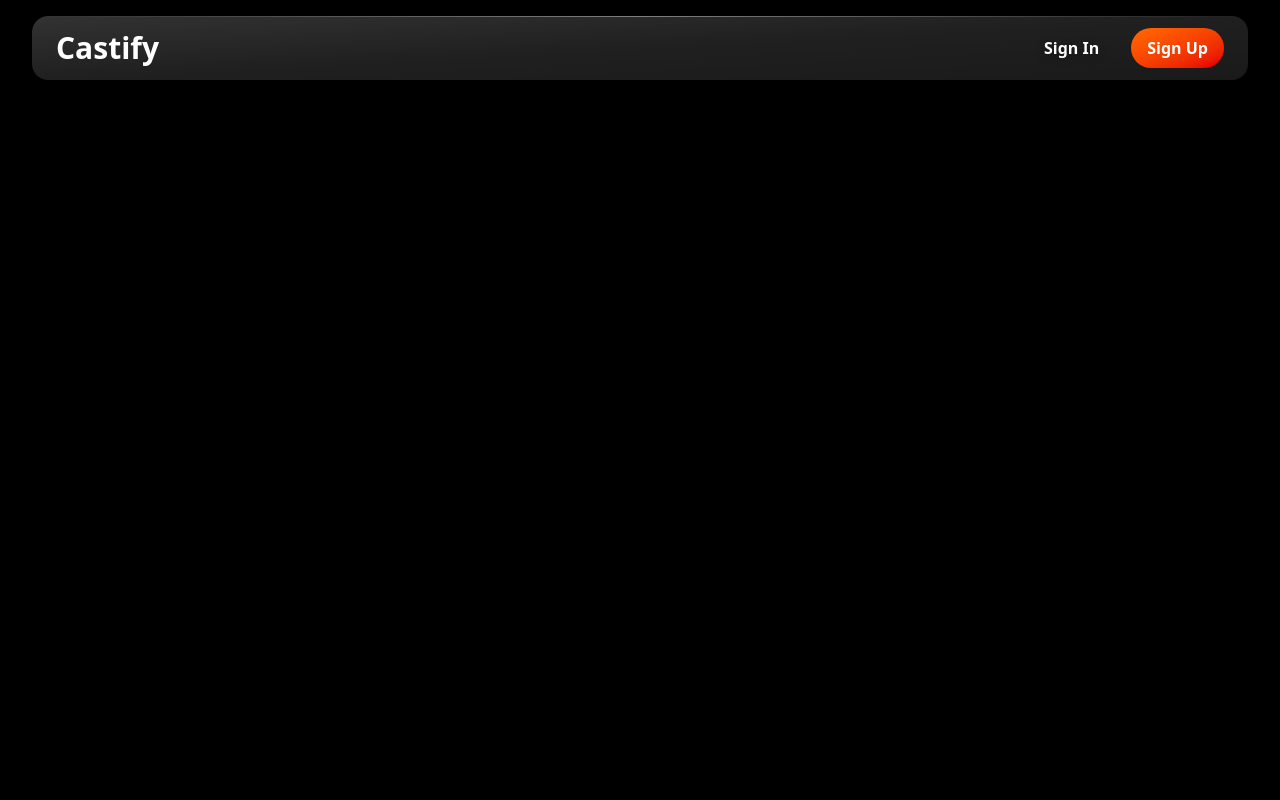
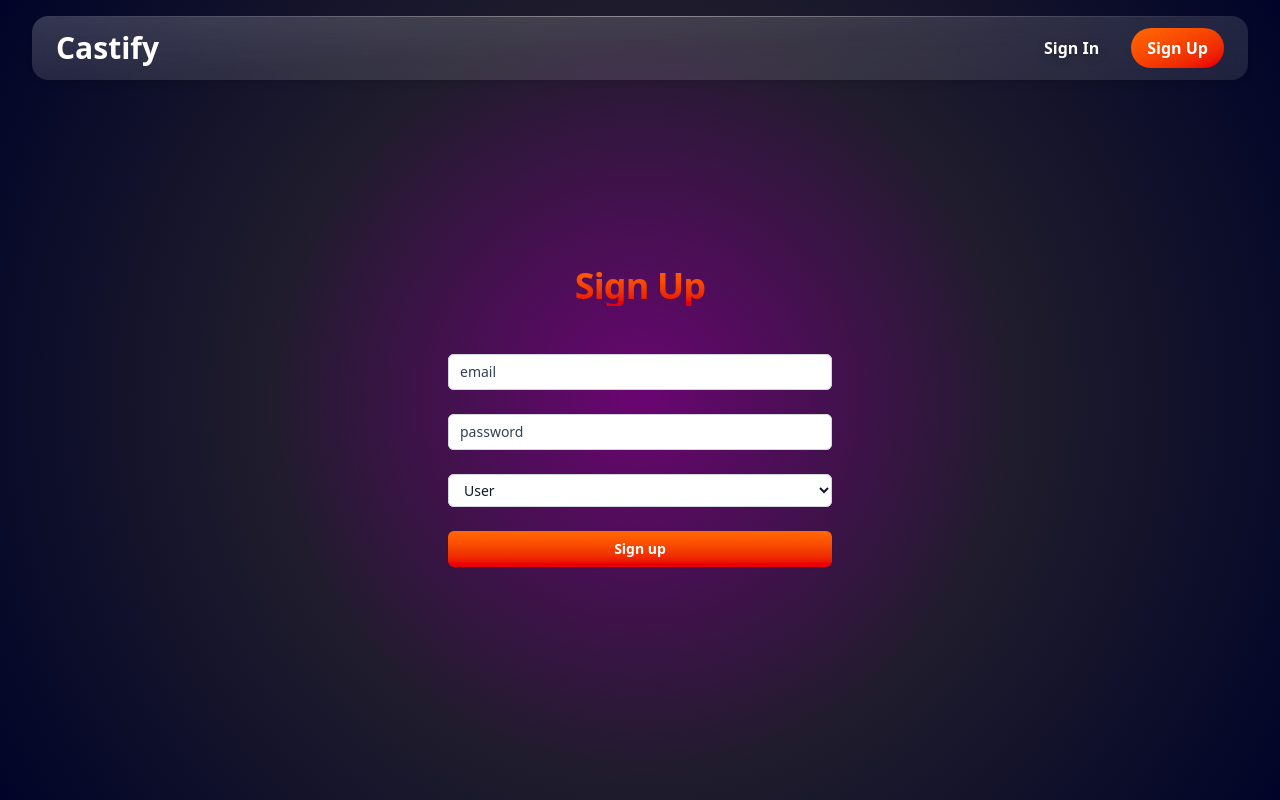
Before and after one commit to 22kartikeya/castify, a React (Vite) app in the folder client/: page /signup in a window 1280 px wide. Built offline with nearby package versions, Linux system fonts and the light colour scheme; no server answers.

Commit message:
fix: client signup

```diff
--- a/client/src/App.tsx
+++ b/client/src/App.tsx
@@ -3,7 +3,7 @@ import "./App.css";
 import { Landing } from "./pages/Landing";
 import Login from "./pages/Login";
 import { Navbar } from "./components/Navbar";
-import { Signup } from "./pages/Signup";
+import Signup from "./pages/Signup"
 import { AdminDashboard } from "./pages/AdminDashboard";
 import { UserDashboard } from "./pages/UserDashboard";
 import { EmployeeDashboard } from "./pages/EmployeeDashboard";
--- a/client/src/components/AuthRoutes.tsx
+++ b/client/src/components/AuthRoutes.tsx
@@ -1,10 +1,6 @@
 import { Navigate } from "react-router-dom";
 import { useAuthStore } from "../store/useAuthStore"
-
-interface AuthRouteProps {
-    children: React.ReactNode;
-    requiredRole?: 'user' | 'admin' | 'employee'
-};
+import type { AuthRouteProps } from "../types";
 
 export const AuthRoutes = ({children, requiredRole}: AuthRouteProps) => {
     // primitive selectors are being used here to avoid re-renders
--- a/client/src/components/DashboardHeader.tsx
+++ b/client/src/components/DashboardHeader.tsx
@@ -10,9 +10,9 @@ export const DashboardHeader = ({
   return (
     <header className="fixed top-0 left-0 w-full z-50 py-3">
       <nav className="max-w-[85rem] mx-auto px-4 flex items-center justify-between">
-        <a className="text-3xl font-bold text-white" href="#">
+        <div className="text-3xl font-bold text-white">
           Castify
-        </a>
+        </div>
         <div className="hidden sm:flex gap-5 mt-0 text-white">
           <span>Account:</span>
           {email}
--- a/client/src/components/ui/Loading.tsx
+++ b/client/src/components/ui/Loading.tsx
@@ -1,6 +1,4 @@
-type LoadingProp = {
-  text?: string
-}
+import type { LoadingProp } from "../../types";
 
 export const Loading = ({text} : LoadingProp) => {
     return (
--- /dev/null
+++ b/client/src/lib/signup.schema.ts
@@ -0,0 +1,9 @@
+import {z} from 'zod';
+
+export const signupSchema = z.object({
+    email: z.email(),
+    password: z.string().min(4, {message: "Password is too short"}).max(128, {message: "Password is too long"}),
+    role: z.enum(["admin", "user", "employee"])
+});
+
+export type SignupType = z.infer<typeof signupSchema>;
--- a/client/src/pages/Login.tsx
+++ b/client/src/pages/Login.tsx
@@ -55,7 +55,6 @@ const Login = () => {
   };
 
   return (
-    <>
     <div className="min-h-screen bg-[radial-gradient(circle_at_center,_#6a0572,_#1f1c2c,_#000428)] flex  flex-1 flex-col justify-center px-6 py-12 lg:px-8">
       <div className="sm:mx-auto sm:w-full sm:max-w-sm">
         <h2 className="mt-8 text-center text-4xl font-bold tracking-tight bg-gradient-to-b from-orange-500 to-red-600 bg-clip-text text-transparent">
@@ -107,7 +106,7 @@ const Login = () => {
               className="flex w-full justify-center rounded-md bg-gradient-to-b from-orange-500 to-red-600 px-3 py-1.5 text-sm/6 font-semibold text-white shadow-xs cursor-pointer transition-all duration-300 hover:from-amber-400 hover:to-orange-500"
               disabled={isSubmitting}
             >
-                {isSubmitting ? <Loading/> : "Log In"}
+              {isSubmitting ? <Loading /> : "Log In"}
             </button>
             {errors.root && (
               <div className="text-red-500 text-sm mt-1">
@@ -128,7 +127,6 @@ const Login = () => {
         </p>
       </div>
     </div>
-    </>
   );
 };
 
--- a/client/src/pages/Signup.tsx
+++ b/client/src/pages/Signup.tsx
@@ -1,5 +1,136 @@
-export const Signup = () => {
-    return (
-        <div></div>
-    )
-}
+import { useNavigate } from "react-router-dom";
+import { useForm, type SubmitHandler } from "react-hook-form";
+import { zodResolver } from "@hookform/resolvers/zod";
+import axios from "axios";
+import { useAuthStore } from "../store/useAuthStore";
+import { Loading } from "../components/ui/Loading";
+import { base_backend_url } from "../config";
+import { signupSchema, type SignupType } from "../lib/signup.schema";
+
+const Signup = () => {
+  const navigate = useNavigate();
+  const { setAuth } = useAuthStore();
+  const {
+    register,
+    handleSubmit,
+    setError,
+    formState: { errors, isSubmitting },
+  } = useForm<SignupType>({
+    resolver: zodResolver(signupSchema),
+    mode: "onChange",
+    defaultValues: {
+      email: "",
+      password: "",
+      role: "user"
+    },
+  });
+
+  const onSubmit: SubmitHandler<SignupType> = async (data: SignupType) => {
+    try {
+      await axios.post(
+        `${base_backend_url}/signup`,
+        data,
+        {
+          withCredentials: true,
+        }
+      );
+      const role = data.role;
+      setAuth(role, data.email);
+      switch (role) {
+        case "admin":
+          navigate("/AdminDashboard");
+          break;
+        case "employee":
+          navigate("/EmployeeDashboard");
+          break;
+        case "user":
+          navigate("/UserDashboard");
+          break;
+      }
+    } catch {
+      setError("root", {
+        message: "Invalid email or password",
+      });
+    }
+  };
+
+  return (
+    <div className="min-h-screen bg-[radial-gradient(circle_at_center,_#6a0572,_#1f1c2c,_#000428)] flex  flex-1 flex-col justify-center px-6 py-12 lg:px-8">
+      <div className="sm:mx-auto sm:w-full sm:max-w-sm">
+        <h2 className="mt-8 text-center text-4xl font-bold tracking-tight bg-gradient-to-b from-orange-500 to-red-600 bg-clip-text text-transparent">
+          Sign Up
+        </h2>
+      </div>
+
+      <div className="mt-10 sm:mx-auto sm:w-full sm:max-w-sm">
+        <form className="space-y-6" onSubmit={handleSubmit(onSubmit)}>
+          <div>
+            <div className="mt-2">
+              <input
+                {...register("email")}
+                type="email"
+                required
+                autoComplete="email"
+                placeholder="email"
+                className="block w-full rounded-md bg-white px-3 py-1.5 text-base font-medium text-gray-900 outline-1 -outline-offset-1 outline-gray-300 placeholder:text-slate-700 focus:outline-2 focus:-outline-offset-2 focus:outline-orange-500 sm:text-sm/6"
+              />
+              {errors.email && (
+                <div className="text-red-500 text-sm mt-1">
+                  *{errors.email.message}
+                </div>
+              )}
+            </div>
+          </div>
+
+          <div>
+            <div className="mt-2">
+              <input
+                {...register("password")}
+                type="password"
+                required
+                autoComplete="current-password"
+                placeholder="password"
+                className="block w-full rounded-md bg-white px-3 py-1.5 text-base font-medium text-gray-900 outline-1 -outline-offset-1 outline-gray-300 placeholder:text-slate-700 focus:outline-2 focus:-outline-offset-2 focus:outline-orange-500 sm:text-sm/6"
+              />
+              {errors.password && (
+                <div className="text-red-500 text-sm mt-1">
+                  *{errors.password.message}
+                </div>
+              )}
+            </div>
+          </div>
+          <div>
+            <div className="mt-2">
+              <select
+                {...register("role")}
+                required
+                className="block w-full rounded-md bg-white px-3 py-1.5 text-base font-medium text-gray-900 outline-1 -outline-offset-1 outline-gray-300 placeholder:text-slate-700 focus:outline-2 focus:-outline-offset-2 focus:outline-orange-500 sm:text-sm/6"
+              >
+                <option value="user">User</option>
+                <option value="admin">Admin</option>
+                <option value="employee">Employee</option>
+              </select>
+            </div>
+          </div>
+
+          <div>
+            <button
+              type="submit"
+              className="flex w-full justify-center rounded-md bg-gradient-to-b from-orange-500 to-red-600 px-3 py-1.5 text-sm/6 font-semibold text-white shadow-xs cursor-pointer transition-all duration-300 hover:from-amber-400 hover:to-orange-500"
+              disabled={isSubmitting}
+            >
+              {isSubmitting ? <Loading /> : "Sign up"}
+            </button>
+            {errors.root && (
+              <div className="text-red-500 text-sm mt-1">
+                *{errors.root.message}
+              </div>
+            )}
+          </div>
+        </form>
+      </div>
+    </div>
+  );
+};
+
+export default Signup;
--- a/client/src/pages/Unauthorized.tsx
+++ b/client/src/pages/Unauthorized.tsx
@@ -1,5 +1,28 @@
+import { useNavigate } from "react-router-dom";
+
 export const Unauthorized = () => {
-    return(
-        <div className="text-white text-8xl text-center mt-40">404 <br/> Page not found</div>
-    )
+    const navigate = useNavigate();
+    return (
+      <main className="grid min-h-screen place-items-center bg-[radial-gradient(circle_at_center,_#6a0572,_#1f1c2c,_#000428)]">
+        <div className="text-center">
+          <p className="sm:text-4xl text-2xl font-semibold bg-gradient-to-b from-orange-500 to-red-600 bg-clip-text text-transparent">
+            404
+          </p>
+          <h1 className="mt-4 text-5xl font-semibold tracking-tight text-balance bg-gradient-to-b from-white to-slate-400 bg-clip-text text-transparent sm:text-7xl">
+            Page not found
+          </h1>
+          <p className="mt-6 text-lg font-medium text-pretty text-gray-500 sm:text-xl/8">
+            Sorry, we couldn’t find the page you’re looking for.
+          </p>
+          <div className="mt-10 flex items-center justify-center gap-x-6">
+            <button
+              onClick={() => navigate("/")}
+              className="text-white px-4 py-2 bg-gradient-to-br from-orange-500 to-red-600 rounded-full text-base font-semibold transform transition-transform duration-200 hover:scale-110 cursor-pointer"
+            >
+              Go back home
+            </button>
+          </div>
+        </div>
+      </main>
+    );
 }
```
Also changed, not shown: client/src/components/MessageTable.tsx (+8 -8 lines), client/src/components/Navbar.tsx (+1 -11 lines). Lines whose indentation alone changed are shown as unchanged.
